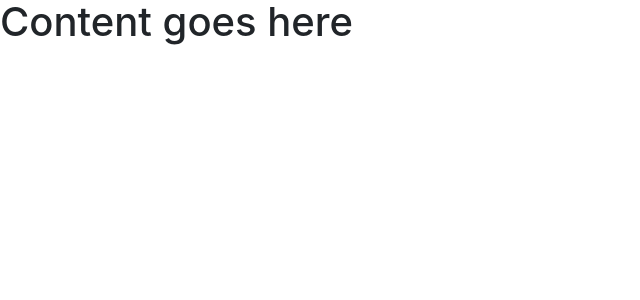
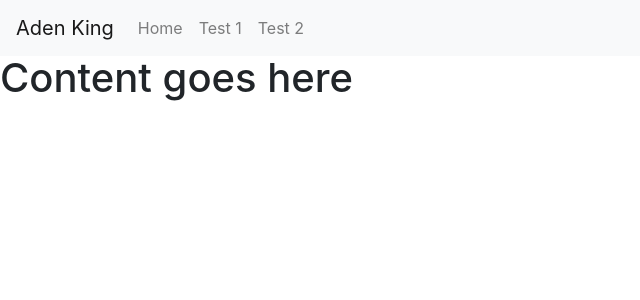
Before and after one commit to adenking/Personal_Website, a Django app: page /blog/ in a window 1280 px wide. Shown: the top 300 px of the page, without its empty margins (0-640 px from the left). Run offline with Django 3.2, Linux system fonts and the light colour scheme; some libraries are stand-ins or nearby versions.

Commit message:
Setup basic navbar header

```diff
--- a/mysite/blog/templates/blog/base.html
+++ b/mysite/blog/templates/blog/base.html
@@ -10,6 +10,19 @@
 
 </head>
 <body>
+<nav class="navbar navbar-expand-lg navbar-light bg-light">
+  <a class="navbar-brand" href="#">Aden King</a>
+  <button class="navbar-toggler" type="button" data-toggle="collapse" data-target="#navbarNavAltMarkup" aria-controls="navbarNavAltMarkup" aria-expanded="false" aria-label="Toggle navigation">
+    <span class="navbar-toggler-icon"></span>
+  </button>
+  <div class="collapse navbar-collapse" id="navbarNavAltMarkup">
+    <div class="navbar-nav">
+      <a class="nav-item nav-link" href="#">Home</a>
+      <a class="nav-item nav-link" href="#">Test 1</a>
+      <a class="nav-item nav-link" href="#">Test 2</a>
+    </div>
+  </div>
+</nav>
 {% block content %}{% endblock %}
 <!-- Bootstrap JS -->
 <script src="https://code.jquery.com/jquery-3.2.1.slim.min.js"
```
